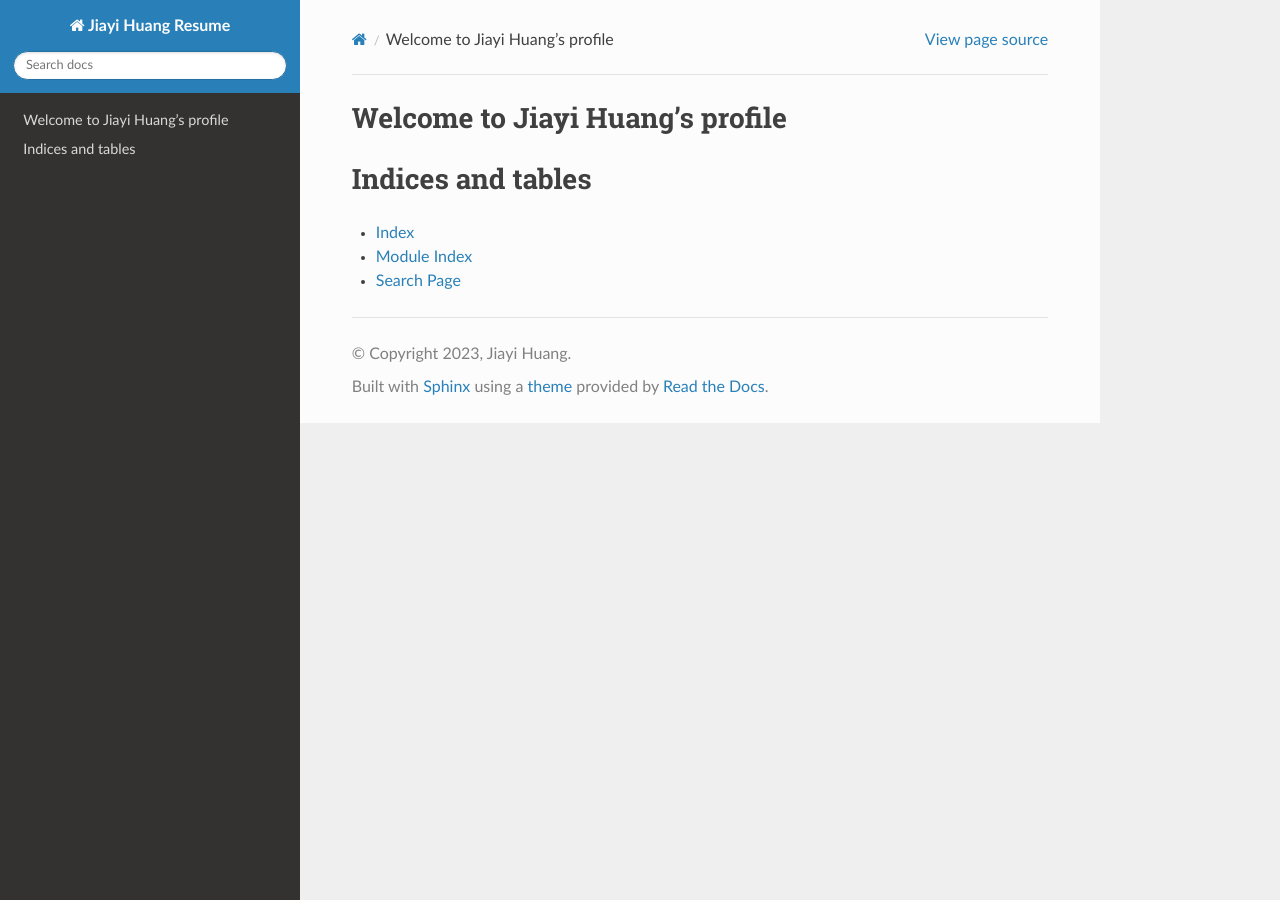
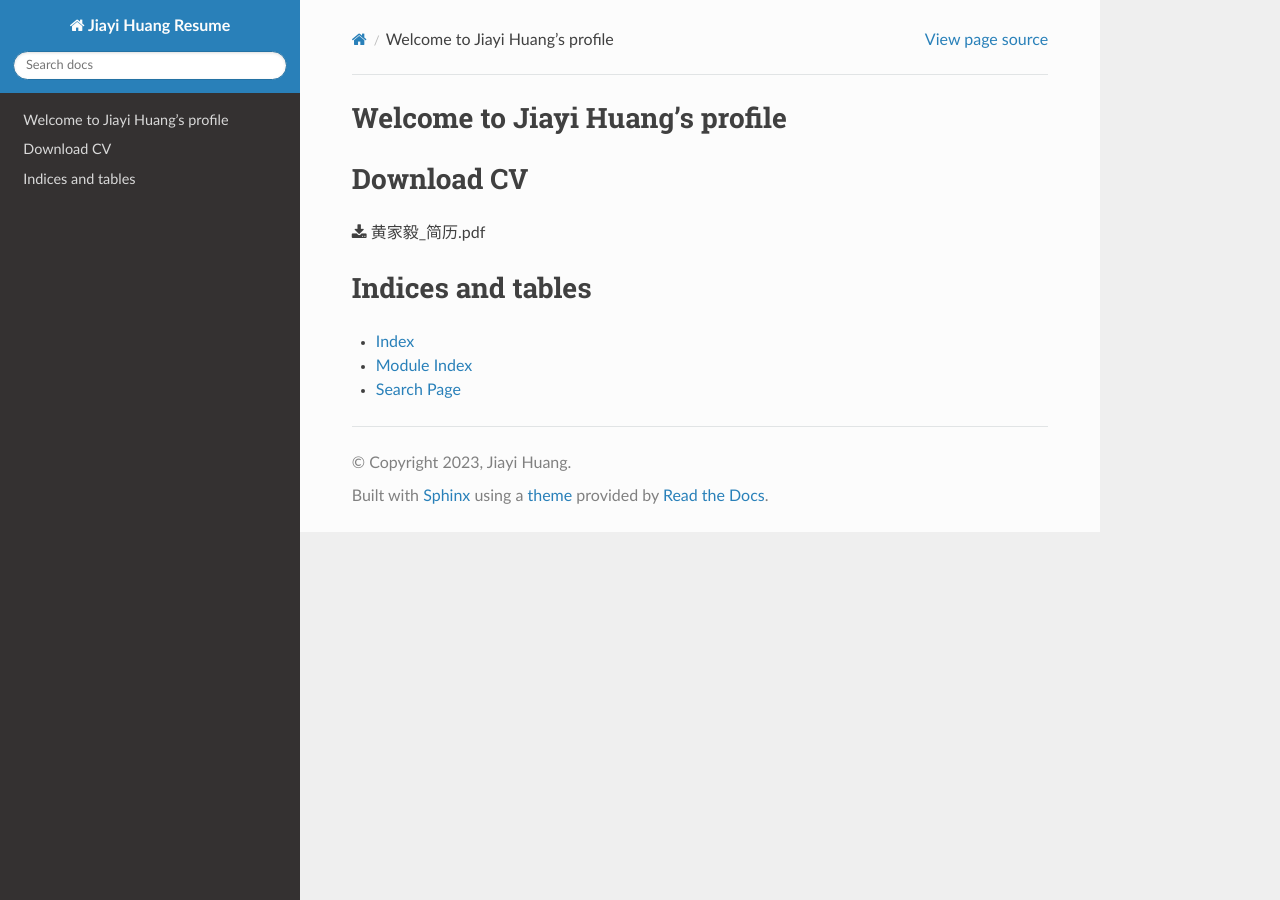
Before and after one commit to hjy9725/personal_cv, a Sphinx documentation site: the page built from source/index.rst, in a window 1280 px wide. Built offline with Sphinx 7.4.7 and the Read the Docs theme 2.0.0, drawn with Linux system fonts in a browser that asks for light colours.

Commit message:
第一版中文简历

```diff
--- a/source/index.rst
+++ b/source/index.rst
@@ -10,7 +10,9 @@ Welcome to Jiayi Huang's profile
    :maxdepth: 2
    :caption: Contents:
 
-
+Download CV
+==================
+:download:`黄家毅_简历.pdf <../黄家毅_简历.pdf>`
 
 Indices and tables
 ==================
```
Also changed, not shown: 7 other files.
